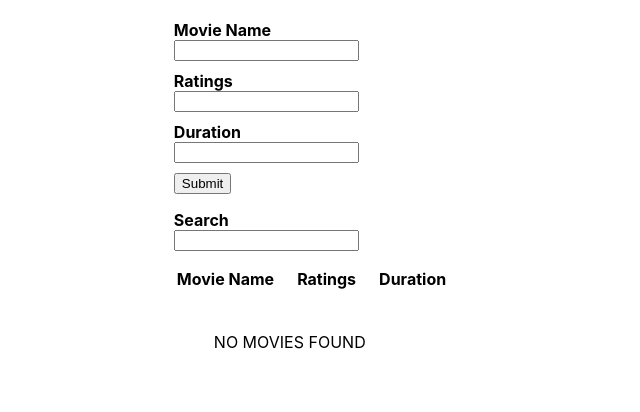
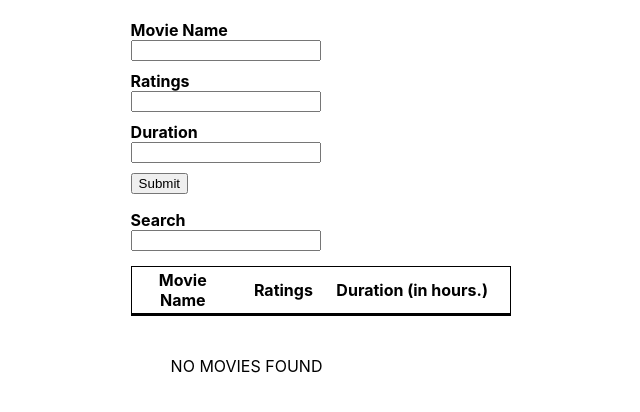
Before and after one commit to theja-mitta/react-Movie-Directory-app, a React app: page / in a window 1280 px wide. Shown: the whole page, without its empty margins (319-959 px from the left). Built offline with nearby package versions, Linux system fonts and the light colour scheme.

Commit message:
4 files modified, 1 added

```diff
--- a/App.css
+++ b/App.css
@@ -10,6 +10,10 @@ label {
   margin-top: 10px;
 }
 
+input {
+  width: 50%;
+}
+
 button {
   margin-top: 10px;
 }
@@ -18,15 +22,22 @@ button {
   margin-top: 15px;
 }
 
+table:not(:empty)  {
+    border: 1px solid;
+}
+
 #directory-table td,
 #directory-table th {
   padding-right: 20px;
   text-align: center;
-  width: 27%;
 }
 
-#directory-table th:first-child {
-  width: 45%;
+#directory-table td:first-child, #directory-table th:first-child {
+  width: 38%;
+}
+
+#directory-table td:last-child, #directory-table th:last-child {
+  width: 58%;
 }
 
 
--- a/App.js
+++ b/App.js
@@ -1,5 +1,6 @@
 import React, { Component } from 'react';
 import './App.css';
+import Form from './Form';
 import TableHeader from './TableHeader';
 import TableBody from './TableBody';
 
@@ -34,7 +35,7 @@ class App extends Component {
     })
   }
 
-  handleSubmit = e => {
+  onHandleSubmit = e => {
     e.preventDefault();
       this.setState({
         items: [...this.state.items, {
@@ -48,21 +49,12 @@ class App extends Component {
   render () {
     return (
       <div>
-        <form className="form"  onSubmit={this.handleSubmit}>
-            <div>
-              <label>Movie Name</label>
-              <input type="text" id="name-input" onChange={this.onMovieChange} required/>
-            </div>
-            <div>
-              <label>Ratings</label>
-              <input type="number" id="ratings-input" onChange={this.onRatingsChange} min="0" step="1" required/>
-            </div>
-            <div>
-              <label>Duration</label>
-              <input type="number" id="duration-input" onChange={this.onDurationChange} min="0" step="1" required/>
-            </div>
-            <button id="submit-button">Submit</button>
-        </form>
+        <Form
+          onHandleSubmit={this.onHandleSubmit}
+          onMovieChange={this.onMovieChange}
+          onRatingsChange={this.onRatingsChange}
+          onDurationChange={this.onDurationChange}
+        />
 
         <div id="search-input">
             <label>Search</label>
--- /dev/null
+++ b/Form.js
@@ -0,0 +1,21 @@
+import React from 'react';
+
+export default function Form(props) {
+  return (
+    <form className="form"  onSubmit={props.onHandleSubmit}>
+        <div>
+          <label>Movie Name</label>
+          <input type="text" id="name-input" onChange={props.onMovieChange} required/>
+        </div>
+        <div>
+          <label>Ratings</label>
+          <input type="number" id="ratings-input" onChange={props.onRatingsChange} min="0" max="10" step="1" required/>
+        </div>
+        <div>
+          <label>Duration</label>
+          <input type="number" id="duration-input" onChange={props.onDurationChange} min="0" max="5" step="1" required/>
+        </div>
+        <button id="submit-button">Submit</button>
+    </form>
+  );
+};
--- a/TableBody.js
+++ b/TableBody.js
@@ -20,7 +20,9 @@ export default class TableBody extends React.Component {
     let sortedItems = this.props.items.sort((a, b) => b.duration - a.duration),sortedUniqueItems = this.getUnique(sortedItems,'movieName');
     return (
       <table>
-        {sortedUniqueItems.map(item => <tr><td>{item.movieName}</td><td>{item.ratings}</td><td>{item.duration}</td></tr>)}
+        <tbody>
+          {sortedUniqueItems.map(item => <tr><td>{item.movieName}</td><td>{item.ratings}</td><td>{item.duration}</td></tr>)}
+        </tbody>
       </table>
     );
   }
--- a/TableHeader.js
+++ b/TableHeader.js
@@ -7,7 +7,7 @@ export default function TableHeader(props) {
         <tr>
           <th>Movie Name</th>
           <th>Ratings</th>
-          <th>Duration</th>
+          <th>Duration (in hours.)</th>
         </tr>
       </tbody>
     </table>
```
